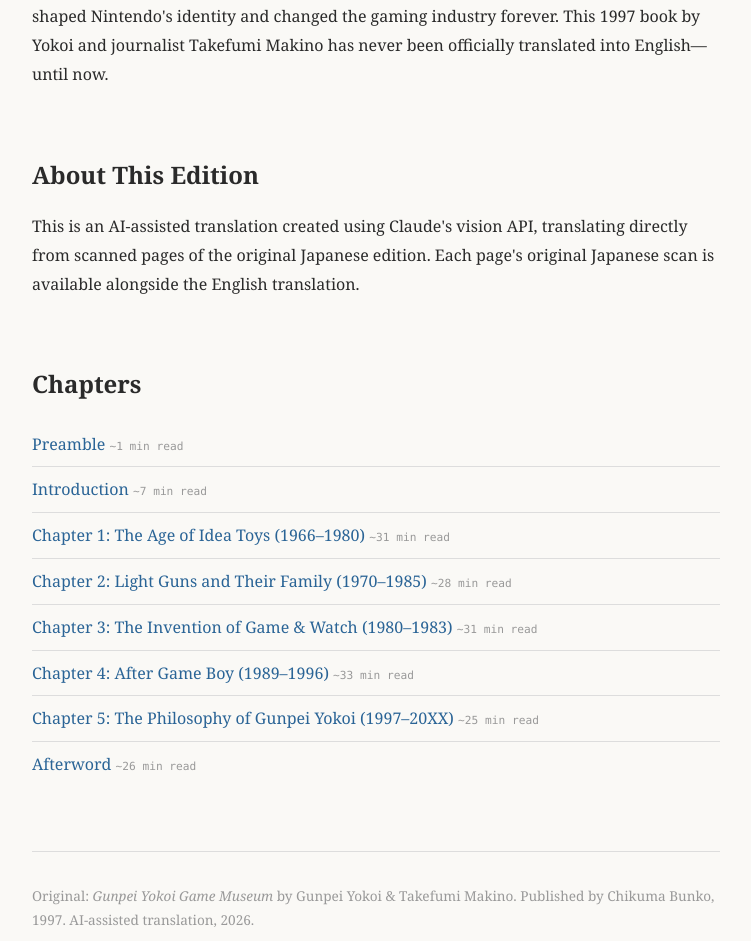
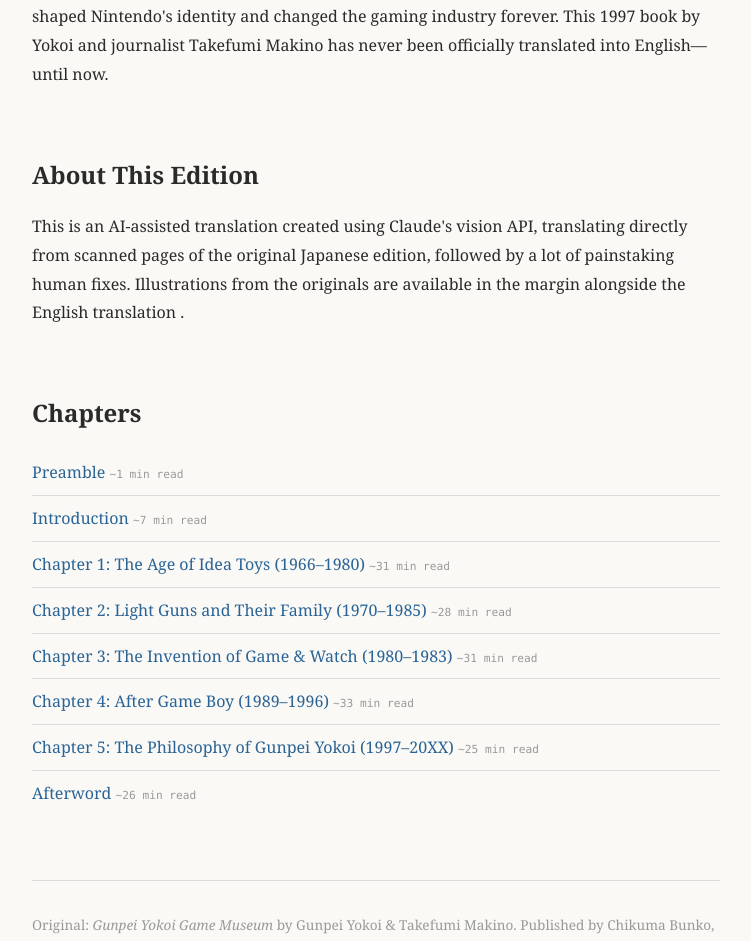
Before and after one commit to bjabes/bjabes.github.io, a Jekyll site: the page yokoi-gunpei/index.html, which Jekyll copies as it is, in a window 1280 px wide. Shown: the part 610-1551 px from the top of the page, without its empty margins (264-1015 px from the left). Built offline with Jekyll 4.4.1, drawn with Linux system fonts in a browser that asks for light colours.

Commit message:
update about

```diff
--- a/yokoi-gunpei/index.html
+++ b/yokoi-gunpei/index.html
@@ -32,8 +32,8 @@
 <section class="about-edition">
   <h2>About This Edition</h2>
   <p>This is an AI-assisted translation created using Claude's vision API, translating
-  directly from scanned pages of the original Japanese edition. Each page's original
-  Japanese scan is available alongside the English translation.</p>
+  directly from scanned pages of the original Japanese edition, followed by a lot of painstaking human fixes.
+  Illustrations from the originals are available in the margin alongside the English translation .</p>
 </section>
 
 <section class="chapter-list">
```
